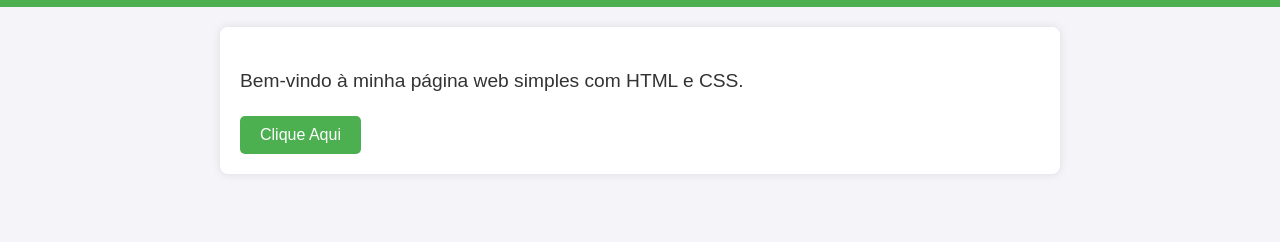
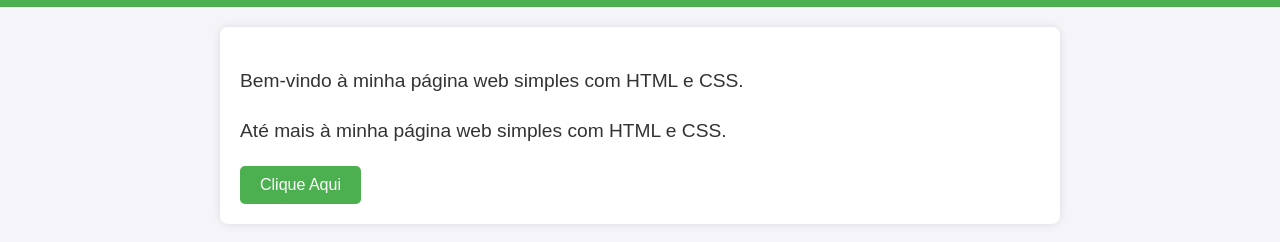
Before and after one commit to OlavoBe/atividade1, a plain HTML site: page index.html in a window 1280 px wide. Shown: the part 50-292 px from the top of the page. Drawn offline with Linux system fonts and the light colour scheme.

Commit message:
Meu Primeiro Commit

```diff
--- a/index.html
+++ b/index.html
@@ -55,6 +55,7 @@
     </header>
     <div class="container">
         <p>Bem-vindo à minha página web simples com HTML e CSS.</p>
+        <p>Até mais à minha página web simples com HTML e CSS.</p>
         <a href="#" class="button">Clique Aqui</a>
     </div>
 </body>
```
